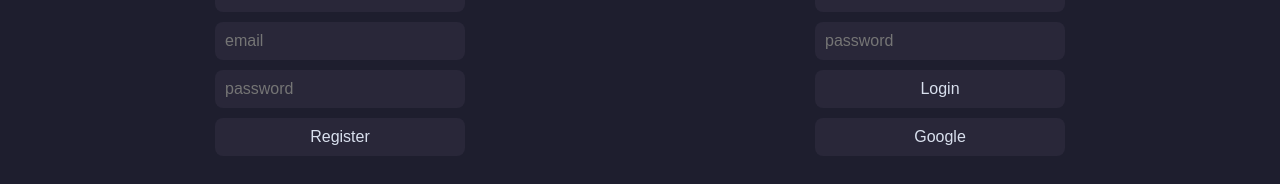
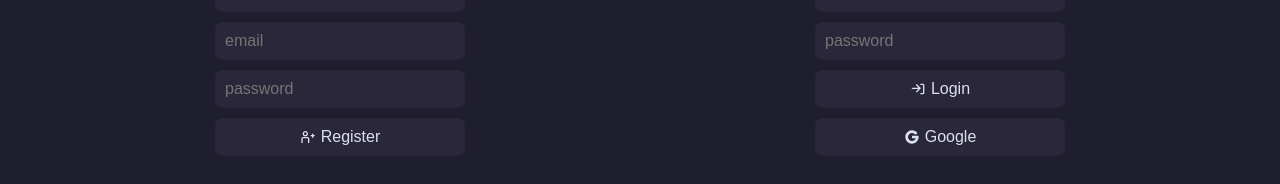
Before and after one commit to harsh661/typyst, a React (Vite) app: page /login in a window 1280 px wide. Shown: the part 384-568 px from the top of the page. Built offline with nearby package versions, Linux system fonts and the light colour scheme.

Commit message:
minor style changes

```diff
--- a/globals.css
+++ b/globals.css
@@ -212,6 +212,7 @@ body {
 }
 
 .form > button {
+    cursor: pointer;
     font-size: 16px;
     background: var(--sub-alt-color);
     color: var(--text-color);
--- a/src/pages/Login.tsx
+++ b/src/pages/Login.tsx
@@ -1,3 +1,5 @@
+import { CgLogIn, CgUserAdd, CgGoogle } from "react-icons/cg"
+
 const Login = () => {
   return (
     <div className="container">
@@ -6,13 +8,22 @@ const Login = () => {
           <input type="text" placeholder="name" />
           <input type="email" placeholder="email" />
           <input type="password" placeholder="password" />
-          <button>Register</button>
+          <button>
+            <CgUserAdd />
+            Register
+          </button>
         </div>
         <div className="form signin">
           <input type="email" placeholder="email" />
           <input type="password" placeholder="password" />
-          <button>Login</button>
-          <button>Google</button>
+          <button>
+            <CgLogIn />
+            Login
+          </button>
+          <button>
+            <CgGoogle />
+            Google
+          </button>
         </div>
       </div>
     </div>
```
